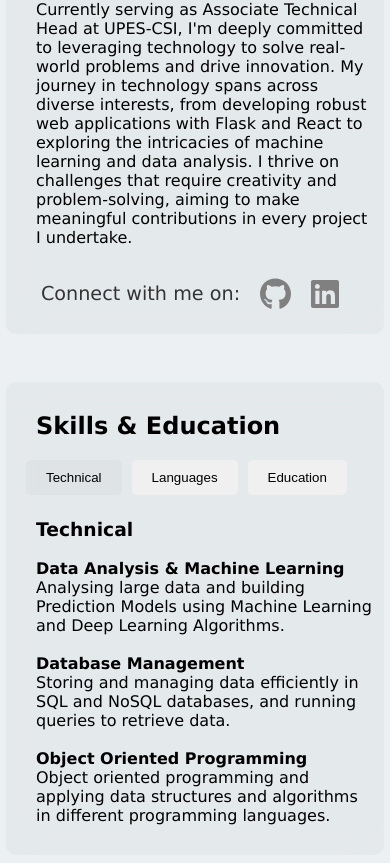
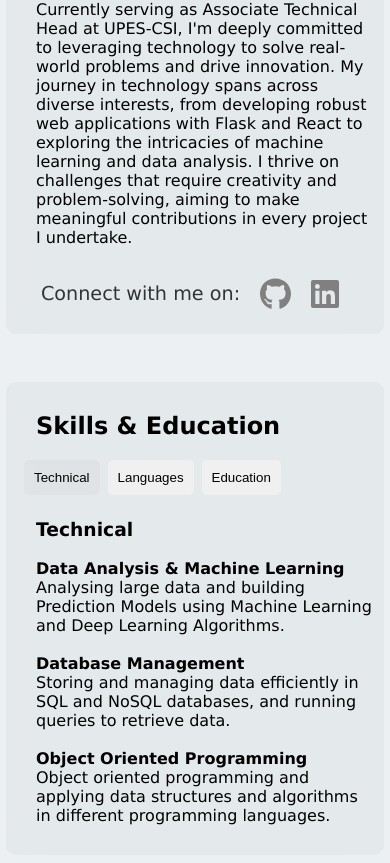
Before and after one commit to AbhinavGiri21/portfolio, a React (Create React App) app: page / in a window 390 px wide. Shown: the part 940-1803 px from the top of the page. Built offline with nearby package versions, Linux system fonts and the light colour scheme.

Commit message:
update about.css

```diff
--- a/src/Components/About/about.css
+++ b/src/Components/About/about.css
@@ -75,7 +75,6 @@
     background-color: #f0f0f0;
     border: none;
     padding: 10px 20px;
-    margin-right: 10px;
     cursor: pointer;
     outline: none;
     border-radius: 5px;
@@ -118,11 +117,12 @@
     }
 
     .section button {
-        margin-left: 10px;
+        margin-left: 8px;
     }
 
     .section-btn {
         margin-right: 0;
         margin-bottom: 5px;
+        padding: 10px 10px;
     }
 }
```
